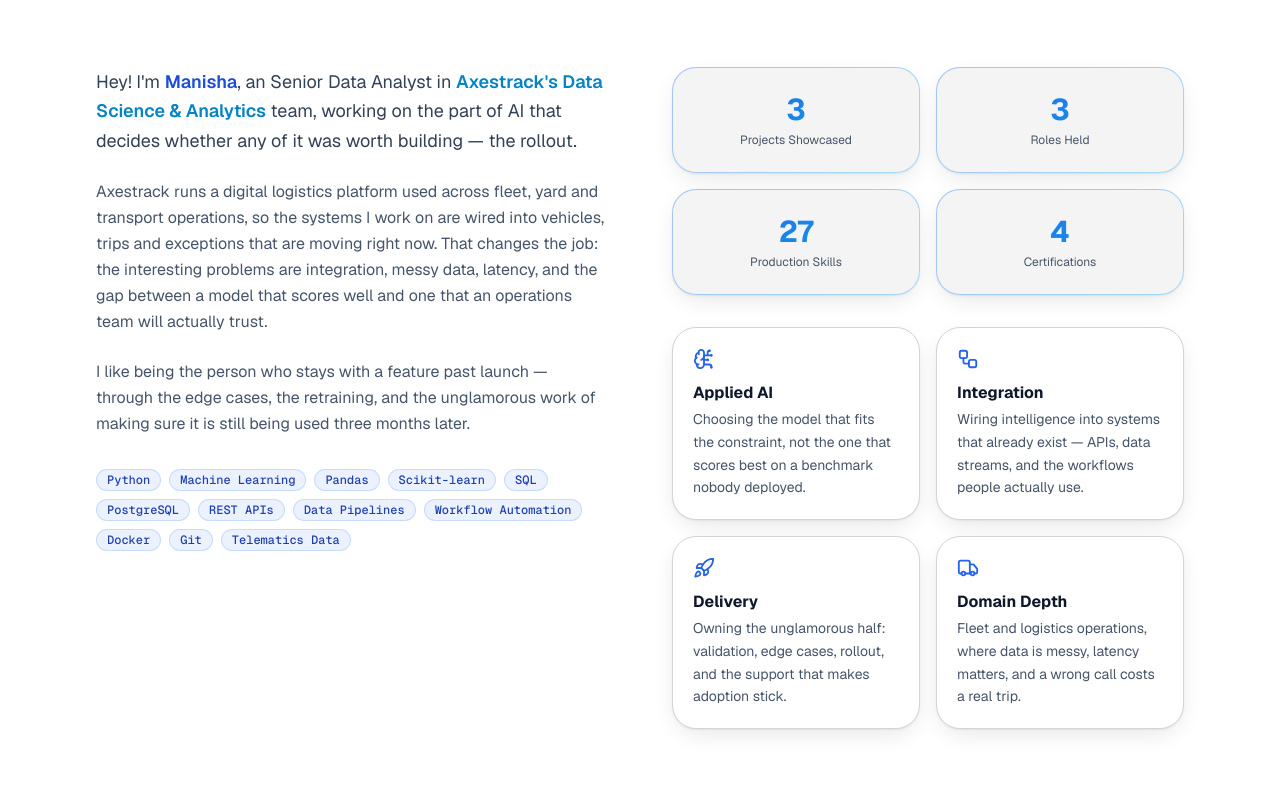
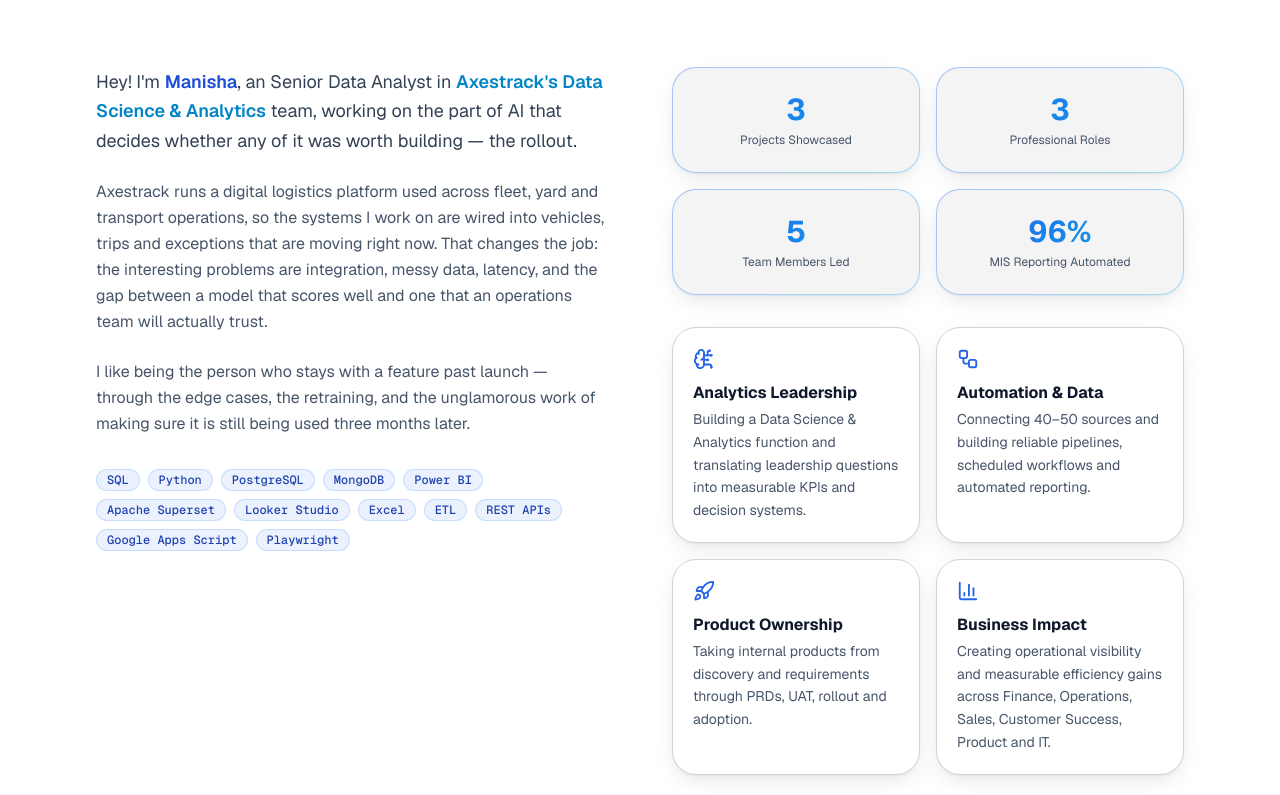
Before and after one commit to Vansh1502/vanshajgaur_portfolio, a Next.js app: page / in a window 1280 px wide. Shown: the part 985-1780 px from the top of the page. Built offline with nearby package versions, Linux system fonts and the light colour scheme; no server answers.

Commit message:
Adapt portfolio profile and content for Manisha Bhardwaj

```diff
--- a/content/about.ts
+++ b/content/about.ts
@@ -1,68 +1,20 @@
-import { BrainCircuit, Rocket, Workflow, Truck } from 'lucide-react'
+import { BrainCircuit, Rocket, Workflow, BarChart3 } from 'lucide-react'
 import type { LucideIcon } from 'lucide-react'
 import { PROJECTS } from '@/content/projects'
 import { EXPERIENCES } from '@/content/experience'
-import { SKILLS } from '@/content/skills'
-import { CERTIFICATIONS } from '@/content/certifications'
-
-/**
- * Stats are derived from the content files rather than hardcoded, so they stay
- * true to whatever is actually on the site. While the projects and
- * certifications below are placeholders, these numbers describe placeholder
- * content — they become accurate the moment the real entries land.
- */
-export interface AboutStat {
-  value: number
-  suffix?: string
-  /** Plural label; `one` is used when the value is exactly 1. */
-  label: string
-  one?: string
-}
-
+export interface AboutStat { value: number; suffix?: string; label: string; one?: string }
 export const ABOUT_STATS: AboutStat[] = [
   { value: PROJECTS.length, label: 'Projects Showcased', one: 'Project Showcased' },
-  { value: EXPERIENCES.length, label: 'Roles Held', one: 'Role Held' },
-  { value: SKILLS.filter((s) => s.tier !== 'working').length, label: 'Production Skills', one: 'Production Skill' },
-  { value: CERTIFICATIONS.length, label: 'Certifications', one: 'Certification' },
+  { value: EXPERIENCES.length, label: 'Professional Roles', one: 'Professional Role' },
+  { value: 5, label: 'Team Members Led' },
+  { value: 96, suffix: '%', label: 'MIS Reporting Automated' },
 ]
-
-export function statLabel(stat: AboutStat): string {
-  return stat.value === 1 && stat.one ? stat.one : stat.label
-}
-
-export interface AboutTrait {
-  icon: LucideIcon
-  title: string
-  desc: string
-}
-
-/** [DRAFT COPY] Describes the shape of the role — confirm the wording with Vanshaj. */
+export function statLabel(stat: AboutStat): string { return stat.value === 1 && stat.one ? stat.one : stat.label }
+export interface AboutTrait { icon: LucideIcon; title: string; desc: string }
 export const ABOUT_TRAITS: AboutTrait[] = [
-  {
-    icon: BrainCircuit,
-    title: 'Applied AI',
-    desc: 'Choosing the model that fits the constraint, not the one that scores best on a benchmark nobody deployed.',
-  },
-  {
-    icon: Workflow,
-    title: 'Integration',
-    desc: 'Wiring intelligence into systems that already exist — APIs, data streams, and the workflows people actually use.',
-  },
-  {
-    icon: Rocket,
-    title: 'Delivery',
-    desc: 'Owning the unglamorous half: validation, edge cases, rollout, and the support that makes adoption stick.',
-  },
-  {
-    icon: Truck,
-    title: 'Domain Depth',
-    desc: 'Fleet and logistics operations, where data is messy, latency matters, and a wrong call costs a real trip.',
-  },
+  { icon: BrainCircuit, title: 'Analytics Leadership', desc: 'Building a Data Science & Analytics function and translating leadership questions into measurable KPIs and decision systems.' },
+  { icon: Workflow, title: 'Automation & Data', desc: 'Connecting 40–50 sources and building reliable pipelines, scheduled workflows and automated reporting.' },
+  { icon: Rocket, title: 'Product Ownership', desc: 'Taking internal products from discovery and requirements through PRDs, UAT, rollout and adoption.' },
+  { icon: BarChart3, title: 'Business Impact', desc: 'Creating operational visibility and measurable efficiency gains across Finance, Operations, Sales, Customer Success, Product and IT.' },
 ]
-
-/** [STARTER SET] Mirrors content/skills.ts — keep the two in sync. */
-export const ABOUT_TECH_STACK = [
-  'Python', 'Machine Learning', 'Pandas', 'Scikit-learn',
-  'SQL', 'PostgreSQL', 'REST APIs', 'Data Pipelines',
-  'Workflow Automation', 'Docker', 'Git', 'Telematics Data',
-]
+export const ABOUT_TECH_STACK = ['SQL', 'Python', 'PostgreSQL', 'MongoDB', 'Power BI', 'Apache Superset', 'Looker Studio', 'Excel', 'ETL', 'REST APIs', 'Google Apps Script', 'Playwright']
```
